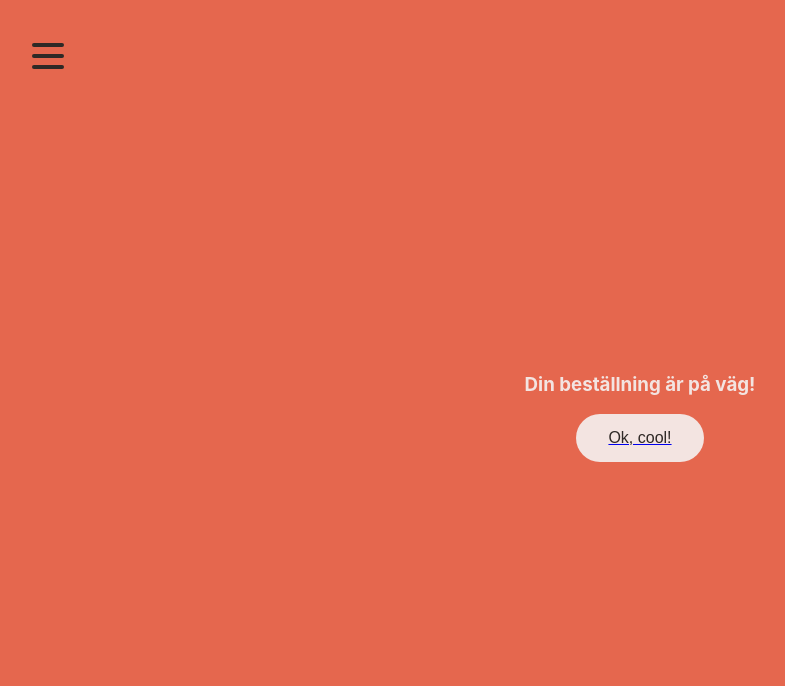
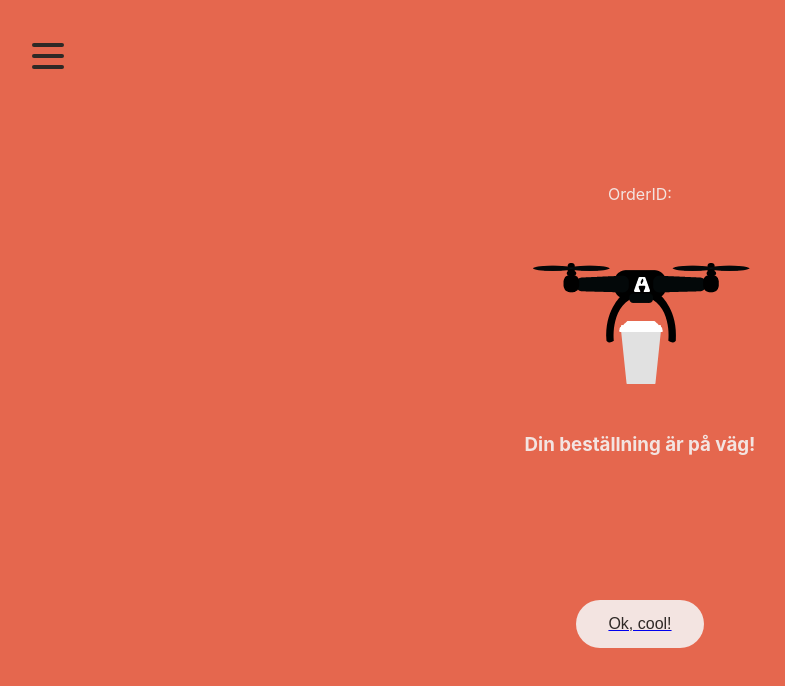
Before and after one commit to r-lofcroft/Airbean-frontend, a React (Create React App) app: page /status in a window 1280 px wide. Shown: the top 686 px of the page, without its empty margins (0-785 px from the left). Built offline with nearby package versions, Linux system fonts and the light colour scheme; no server answers.

Commit message:
ammend styling

```diff
--- a/src/components/Checkout/Cart/cartStyled.js
+++ b/src/components/Checkout/Cart/cartStyled.js
@@ -1,6 +1,6 @@
 import styled from 'styled-components';
 export const StyledCart = styled.button`
-  position: absolute;
+  position: fixed;
   top: 5%;
   left: 20rem;
   display: flex;
--- a/src/components/Checkout/Products/products.js
+++ b/src/components/Checkout/Products/products.js
@@ -63,18 +63,18 @@ const Products = ({ open }) => {
 
   let convertedCounterInt = convertedCounter.map((counter, index)=>{
     return(
-      <p key={index}>{counter.count}</p>
+      <div key={index} className="uniqueName">
+        <p >{counter.count}</p>
+      </div>
     )
   })
 
   let uniqueCounterProduct = uniqueCounter.map((uniqueTitle, index)=>{
     return(
-      <ul key ={index}>
-        <i className="arrow up" onClick={()=>addItemToCart(uniqueTitle)}></i>
-        <li >{uniqueTitle.title}</li>
-        <li >{uniqueTitle.price} kr</li>
-        <i className="arrow down" onClick={()=>removeItemFromCart(uniqueTitle)}></i>
-      </ul>
+      <div key ={index} className="uniqueProducts">
+        <p>{uniqueTitle.title} <i className="arrow up" onClick={()=>addItemToCart(uniqueTitle)}></i><br></br>{uniqueTitle.price} kr<i className="arrow down" onClick={()=>removeItemFromCart(uniqueTitle)}></i></p>
+
+      </div>
     )
   })
 
@@ -92,8 +92,10 @@ const Products = ({ open }) => {
         <header>
           <h1>Din beställning</h1>
         </header>
+        <div className="gridContainer">
           {uniqueCounterProduct}
           {convertedCounterInt}
+        </div>
         <div>
           <p>Total: {sum}</p>
           <p>Inkl moms + drönarleverans</p>
--- a/src/global.js
+++ b/src/global.js
@@ -64,7 +64,6 @@ export const GlobalStyles = createGlobalStyle`
     -ms-transform: rotate(180deg);
     -o-transform: rotate(180deg);
     transform: rotate(180deg);
-    z-index: -1;
 
 }
   .mainButton{
@@ -88,6 +87,7 @@ export const GlobalStyles = createGlobalStyle`
     display: block;
     margin-left: auto;
     margin-right: auto;
+    margin-top: 9rem;
   }
   .bag {
     -webkit-filter: invert(1);
@@ -117,7 +117,7 @@ export const GlobalStyles = createGlobalStyle`
   }
   #avatar{
     display: block;
-    width: 8rem;
+    width: 5rem;
     margin-left: auto;
     margin-right: auto;
     background-color: #E5674E;
@@ -136,11 +136,7 @@ export const GlobalStyles = createGlobalStyle`
     padding-top: 18rem;
     padding-bottom: 5rem;
   }
-  .orderStatus{
-    background: #E5674E;
-    max-width: 100vw;
-    max-height: 100vh;
-  }
+
   .founderImg{
     display: block;
     width: 5rem;
@@ -152,6 +148,36 @@ export const GlobalStyles = createGlobalStyle`
   }
   .founder{
     text-align: center;
-
+  }
+  #avatarContainer{
+    text-align: center;
+  }
+  #orderContainer{
+    margin-top: 5rem;
+    display: flex;
+    flex-flow: column;
+    align-items: baseline;
+  }
+  .menu{
+    display: flex;
+    flex-flow: column nowrap;
+  }
+  .status{
+    text-align: center;
+  }
+  #orderContainer{
+    justify-self: center;
+    text-align:center;
+  }
+  .uniqueProducts{
+    grid-column-start: 1;
+    grid-column-end: 2;
+  }
+  .uniqueName{
+    grid-column-start: 4;
+    grid-column-end: 4;
+  }
+  .gridContainer{
+    display: grid;
   }
   `
--- a/src/views/Profile.js
+++ b/src/views/Profile.js
@@ -31,11 +31,10 @@ function Profile(){
         <h1>{username}</h1>
         <p>{email}</p>
       </div>
+        <div id="orderContainer">
       <h2>Orderhistorik</h2>
-        <div id="orderContainer">
             { orders && orders.map((order) => {
               return <p id="orderHistory" task={ order.title } key={ order.orderID } >{order.orderID} {order.date}</p>})}
-
         </div>
     </section>
   );
--- a/src/views/Status.js
+++ b/src/views/Status.js
@@ -21,8 +21,9 @@ function Status() {
   document.body.style.color = " #F3E4E1"
    return (
     <section className="status">
-        <div id="orderContainer">
-          <p>{arr && arr.orderID}</p>
+        <div>
+          <p>OrderID: <em>{arr && arr.orderID}</em></p>
+          <img id="drone" src="cupDrone.png" alt="drone"></img>
           <h1>Din beställning är på väg!</h1>
           <p>{arr && arr.eta}</p>
           <a href='/menu'><button className="subButton">Ok, cool!</button></a>
```
Also changed, not shown: public/cupDrone.png (added).
